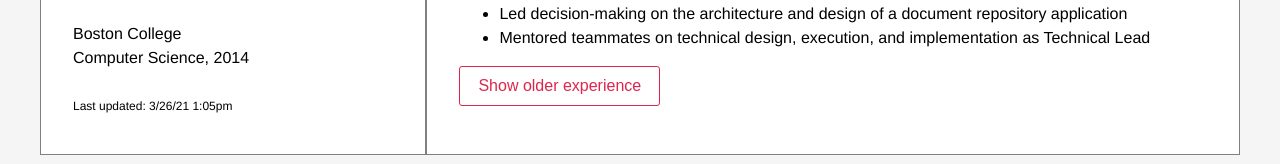
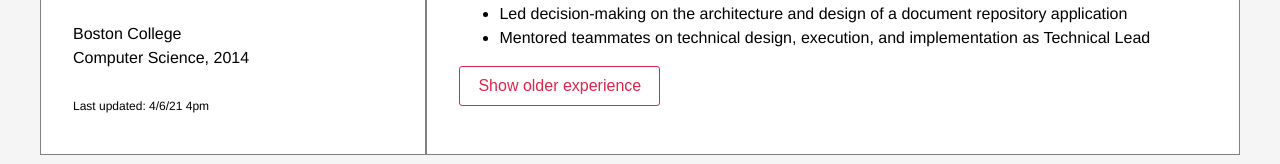
Before and after one commit to trandianat/resume, a React (Create React App) app: page / in a window 1280 px wide. Shown: the part 965-1129 px from the top of the page. Built offline with nearby package versions, Linux system fonts and the light colour scheme.

Commit message:
Added AWS S3 deployment commands

```diff
--- a/package.json
+++ b/package.json
@@ -15,8 +15,10 @@
   "scripts": {
     "start": "react-scripts start",
     "build": "react-scripts build",
+    "deploy": "aws s3 sync build/ s3://trandianat",
     "test": "react-scripts test",
-    "eject": "react-scripts eject"
+    "eject": "react-scripts eject",
+    "serve": "react-scripts build && aws s3 sync build/ s3://trandianat"
   },
   "eslintConfig": {
     "extends": [
--- a/src/components/App/App.js
+++ b/src/components/App/App.js
@@ -72,7 +72,7 @@ const App = () => {
           <Title title="Education" />
           <p>Boston College</p>
           <p>Computer Science, 2014</p>
-          <p className="footnote">Last updated: 3/26/21 1:05pm</p>
+          <p className="footnote">Last updated: 4/6/21 4pm</p>
         </div>
         <div className="column right-column">
           <Title title="Experience" />
```
